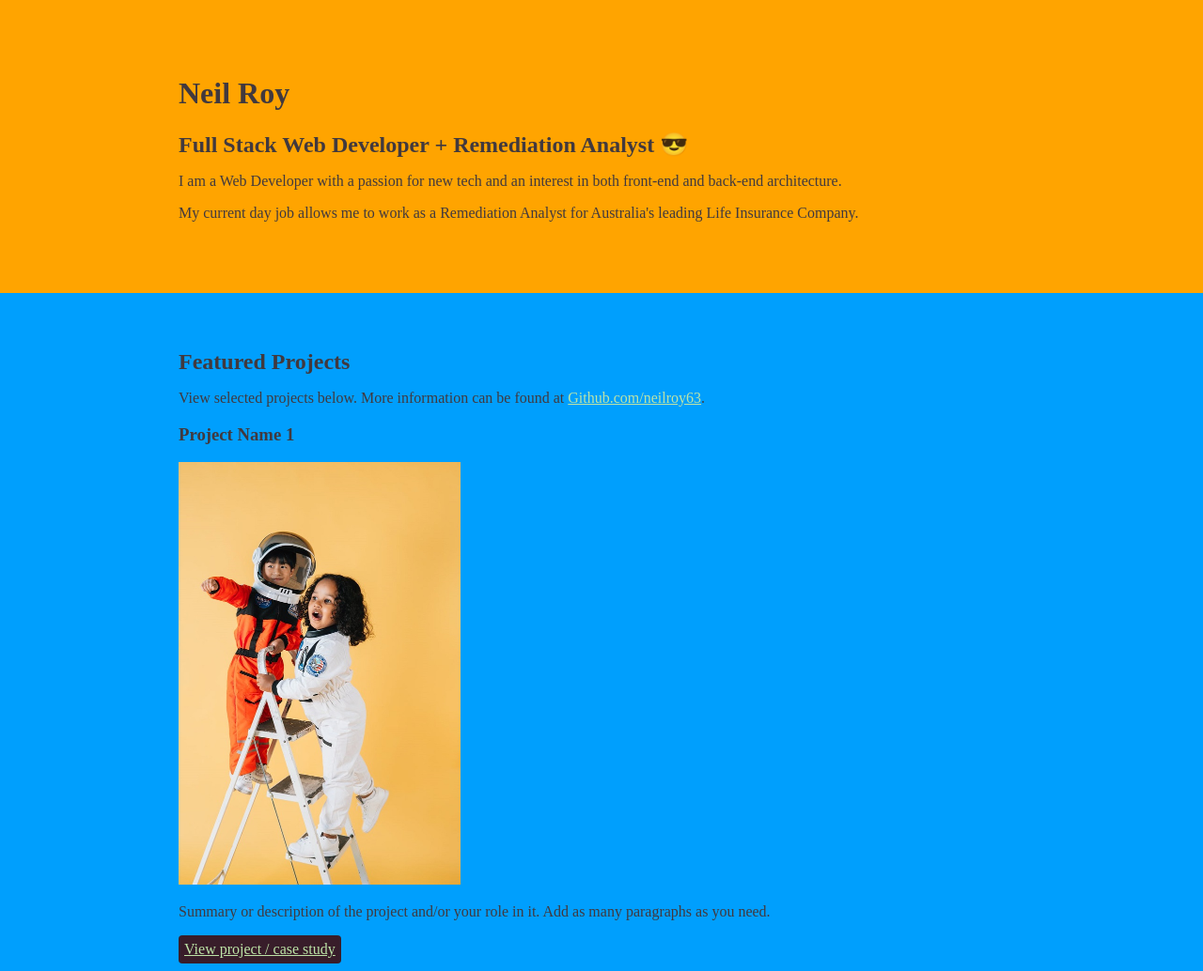
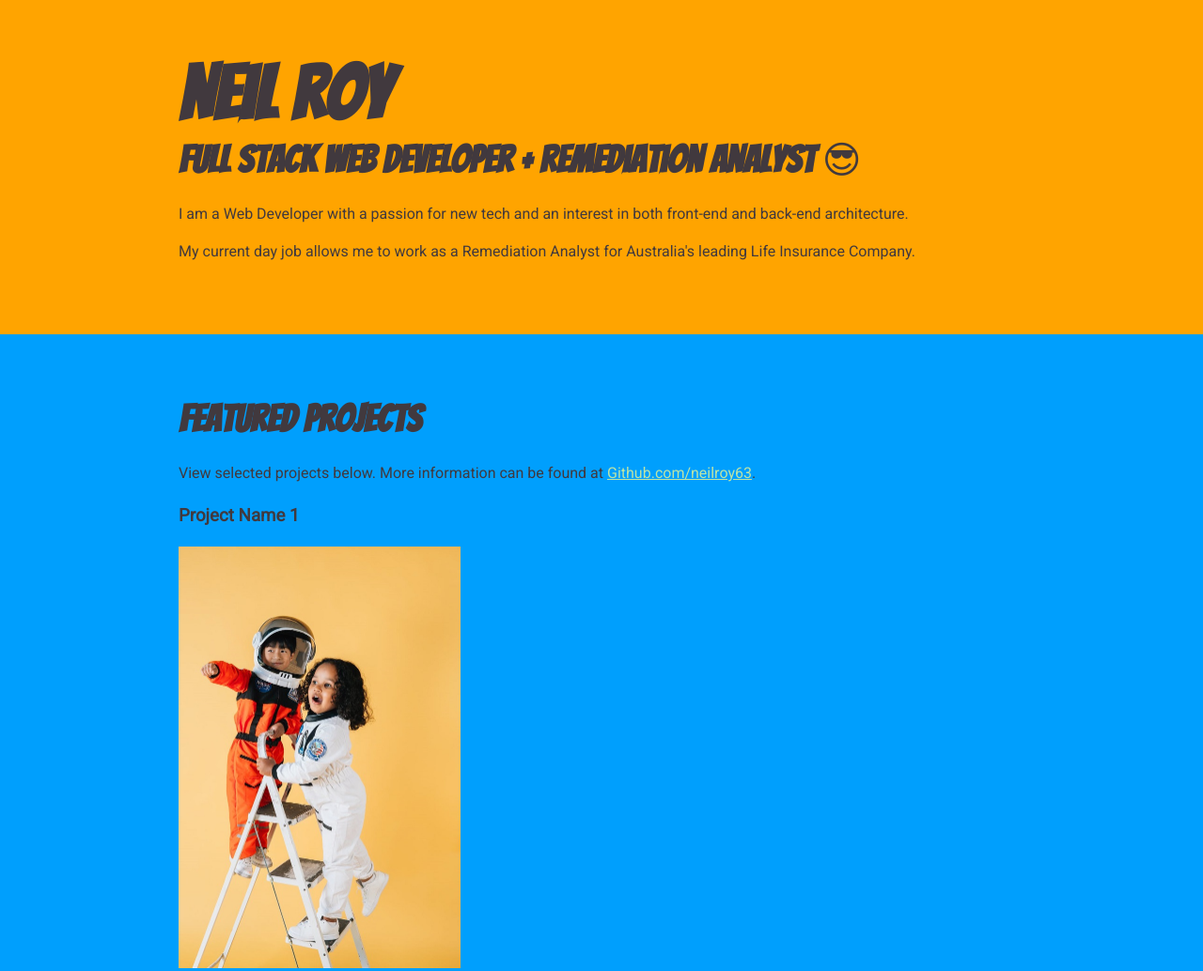
Before and after one commit to neilroy63/updated-css-portfolio, a plain HTML site: page index.html in a window 1280 px wide. Shown: the top 1034 px of the page at 94% size. Drawn offline with Linux system fonts and the light colour scheme.

Commit message:
fix/updated line height and font size

```diff
--- a/css/styles.css
+++ b/css/styles.css
@@ -16,6 +16,9 @@ body {
     color: #41393eff;
     margin: 0;
     padding: 0;
+    font-family: 'Roboto', sans-serif;
+    font-size: 16px;
+    line-height: 1.5;
 }
 img {
     width: 300px;
@@ -27,7 +30,15 @@ a {
 a:hover{
     text-decoration: none;
 }
+h1{
+    font-size: 80px;
+    line-height: 1;
+}
 h2 {
+    font-size: 40px;
+}
+h1,h2{
+    font-family: 'Bangers', cursive;
     margin: 0;
 }
 .content-wrapper{
--- a/index.html
+++ b/index.html
@@ -4,6 +4,9 @@
     <meta charset="UTF-8">
     <meta name="viewport" content="width=device-width, initial-scale=1.0">
     <title>Neil Roy, Analyst + Full Stack Web Developer</title>
+    <link rel="preconnect" href="https://fonts.googleapis.com">
+    <link rel="preconnect" href="https://fonts.gstatic.com" crossorigin>
+    <link href="https://fonts.googleapis.com/css2?family=Bangers&family=Roboto&display=swap" rel="stylesheet">
     <link rel="stylesheet" href="css/styles.css">
   </head>
   <body>
```
